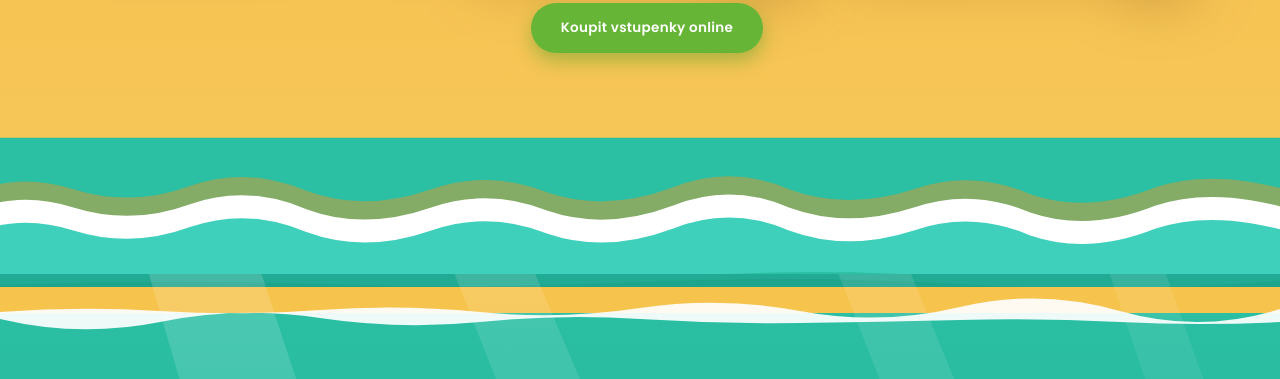
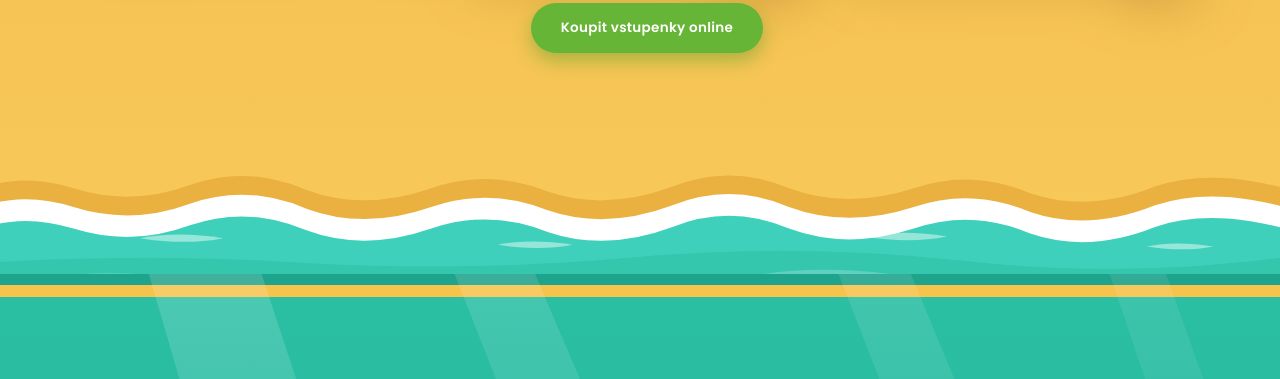
Before and after one commit to MajkPowa/zoo-sedlec-web, a plain HTML site: page index.html in a window 1280 px wide. Shown: the part 4664-5043 px from the top of the page. Drawn offline with nearby package versions, Linux system fonts and the light colour scheme; animation ran at ten frames a second.

Commit message:
Prepracovana vlna: staticke hlubky, animovana jen pena, realistictejsi voda
Odstranen podkladovy obdelnik (delal rovnou modrou hranu pres pisek).
Hluboke vrstvy vody jsou staticke a tesni spodni hranu sekce, animuje se
jen pena a mokry pisek. Voda doplnena o zbytky peny a odlesky. Piscina
u hladiny kompaktni (14+12 px) bez bile linky.

Co-Authored-By: Claude Fable 5 <noreply@anthropic.com>

```diff
--- a/css/style.css
+++ b/css/style.css
@@ -67,7 +67,7 @@ button{font-family:inherit;cursor:pointer;border:none;background:none}
 .bz-dunes{position:absolute;inset:0;width:100%;height:100%}
 /* underwater */
 .tz{background:linear-gradient(180deg,#2bbfa4 0%,#1ba88e 100%)}
-.tz-surface{position:absolute;top:-1px;left:0;width:100%;height:64px}
+.tz-surface{position:absolute;top:-1px;left:0;width:100%;height:26px}
 .tz-rays{position:absolute;inset:0;width:100%;height:100%}
 .tz-floor{position:absolute;bottom:0;left:0;width:100%;height:110px}
 .lz{background:linear-gradient(180deg,#1ba88e 0%,#149280 100%)}
@@ -335,12 +335,10 @@ button{font-family:inherit;cursor:pointer;border:none;background:none}
 .buy-cta{position:relative;z-index:6;text-align:center;margin-top:5vh}
 .buy-cta .sb-btn{display:inline-block;text-decoration:none}
 
-/* sea edge — static base colour matches the deepest wave layer, so the
-   tide animation can never expose a gap at the section seam */
+/* sea edge — deep layers are static (seal the seam), only foam moves */
 .sea-edge{
   position:absolute;left:0;right:0;bottom:-2px;height:27vh;z-index:8;
   pointer-events:none;
-  background:#2bbfa4;
 }
 .tide{width:100%;height:100%}
 .sea-foam{width:104%;height:100%;margin-left:-2%}
--- a/index.html
+++ b/index.html
@@ -450,14 +450,32 @@
           <defs>
             <path id="waveE" d="M0 92 Q 60 62 130 84 Q 200 106 270 80 Q 340 56 410 86 Q 480 112 560 84 Q 630 60 700 88 Q 770 112 850 82 Q 920 54 990 84 Q 1060 110 1140 84 Q 1210 60 1280 90 Q 1350 114 1430 82 Q 1500 58 1600 88 L 1600 260 L 0 260 Z"/>
           </defs>
-          <!-- wet sand peeking above the foam -->
-          <use href="#waveE" fill="#dd9928" opacity="0.5" transform="translate(0,-22)"/>
-          <!-- thick white foam band -->
-          <use href="#waveE" fill="#ffffff"/>
-          <!-- shallow bright water -->
-          <use href="#waveE" class="w1" fill="#3fd0bb" transform="translate(0,28)"/>
-          <!-- deeper water layer -->
-          <path class="w2" d="M0 190 Q 200 170 400 184 T 800 178 T 1200 174 T 1600 182 L 1600 260 L 0 260 Z" fill="#2bbfa4"/>
+          <!-- wet sand peeking above the foam (animated) -->
+          <g class="ws"><use href="#waveE" fill="#dd9928" opacity="0.5" transform="translate(0,-20)"/></g>
+          <!-- thick white foam + shallow water edge (animated together = constant band) -->
+          <g class="fm"><use href="#waveE" fill="#ffffff"/></g>
+          <g class="fm"><use href="#waveE" fill="#3fd0bb" transform="translate(0,26)"/></g>
+          <!-- mid water tone (static) -->
+          <path d="M0 152 Q 200 138 400 150 T 800 144 T 1200 148 T 1600 142 L 1600 260 L 0 260 Z" fill="#35c7ae"/>
+          <!-- deep water (static — seals the section bottom, no gap possible) -->
+          <path d="M0 196 Q 200 178 400 190 T 800 184 T 1200 180 T 1600 188 L 1600 260 L 0 260 Z" fill="#2bbfa4"/>
+          <!-- foam remnants drifting on the shallow water -->
+          <g class="ws" fill="#ffffff" opacity="0.45">
+            <path d="M210 124 q 45 -9 100 0 q -45 9 -100 0 Z"/>
+            <path d="M640 132 q 40 -8 90 0 q -40 8 -90 0 Z"/>
+            <path d="M1080 122 q 45 -9 100 0 q -45 9 -100 0 Z"/>
+            <path d="M1420 134 q 35 -7 80 0 q -35 7 -80 0 Z"/>
+          </g>
+          <!-- subtle highlights on the open water -->
+          <g fill="#ffffff" opacity="0.2">
+            <path d="M100 168 q 70 -10 150 0 q -70 10 -150 0 Z"/>
+            <path d="M520 176 q 80 -11 170 0 q -80 11 -170 0 Z"/>
+            <path d="M960 164 q 70 -10 150 0 q -70 10 -150 0 Z"/>
+            <path d="M1310 178 q 60 -9 130 0 q -60 9 -130 0 Z"/>
+            <path d="M300 214 q 80 -10 170 0 q -80 10 -170 0 Z"/>
+            <path d="M820 222 q 90 -11 190 0 q -90 11 -190 0 Z"/>
+            <path d="M1280 216 q 70 -9 150 0 q -70 9 -150 0 Z"/>
+          </g>
         </svg>
       </div>
     </div>
@@ -467,15 +485,11 @@
   <section class="sec sec-things" id="things">
     <div class="scene tz" aria-hidden="true">
       <!-- sea surface seen from below: sand stripe + white waterline -->
-      <svg class="tz-surface" viewBox="0 0 1600 64" preserveAspectRatio="none">
+      <svg class="tz-surface" viewBox="0 0 1600 26" preserveAspectRatio="none">
         <!-- darker depth band bridging from the sea above -->
-        <rect width="1600" height="16" fill="#22ab94"/>
-        <path d="M0 14 Q 200 8 400 13 T 800 11 T 1200 13 T 1600 10 L 1600 18 L 0 18 Z" fill="#1ea38c"/>
-        <!-- sand bar seen at the waterline -->
-        <rect y="16" width="1600" height="26" fill="#f6c34c"/>
-        <g transform="translate(0,21)">
-          <path d="M0 20 Q 100 14 200 19 T 400 18 T 600 20 T 800 16 T 1000 19 T 1200 15 T 1400 19 T 1600 17 L 1600 30 Q 1500 34 1400 30 T 1200 28 T 1000 31 T 800 27 T 600 30 T 400 26 T 200 30 T 0 27 Z" fill="#ffffff" opacity="0.92"/>
-        </g>
+        <rect width="1600" height="14" fill="#1ea38c"/>
+        <!-- thin sand bar at the waterline -->
+        <rect y="14" width="1600" height="12" fill="#f6c34c"/>
       </svg>
       <svg class="tz-rays" viewBox="0 0 1600 1500" preserveAspectRatio="none">
         <defs>
--- a/js/main.js
+++ b/js/main.js
@@ -313,32 +313,24 @@ gsap.fromTo(
     scrollTrigger: { trigger: ".sec-pricing", start: "top 60%", end: "bottom 70%", scrub: true },
   }
 );
-// the tide breathes vertically — the wave rolls up the beach and recedes
-gsap.to(".sea-edge .tide", {
-  y: -18,
+// the foam edge rolls up the beach and recedes (deep water stays put)
+gsap.to(".sea-foam .fm", {
+  y: -10,
   yoyo: true,
   repeat: -1,
-  duration: 3.4,
+  duration: 3.2,
   ease: "sine.inOut",
 });
-// inner water layers follow with a slight phase shift for depth
-gsap.to(".sea-foam .w1", {
-  y: -9,
+// wet sand follows with its own slower rhythm
+gsap.to(".sea-foam .ws", {
+  y: -7,
   yoyo: true,
   repeat: -1,
-  duration: 3.4,
-  delay: 0.35,
+  duration: 4.2,
+  delay: 0.5,
   ease: "sine.inOut",
 });
-gsap.to(".sea-foam .w2", {
-  y: -12,
-  yoyo: true,
-  repeat: -1,
-  duration: 4.1,
-  delay: 0.6,
-  ease: "sine.inOut",
-});
-// barely-there lateral sway
+// barely-there lateral sway of the whole surf
 gsap.to(".sea-foam", {
   x: -10,
   yoyo: true,
```
